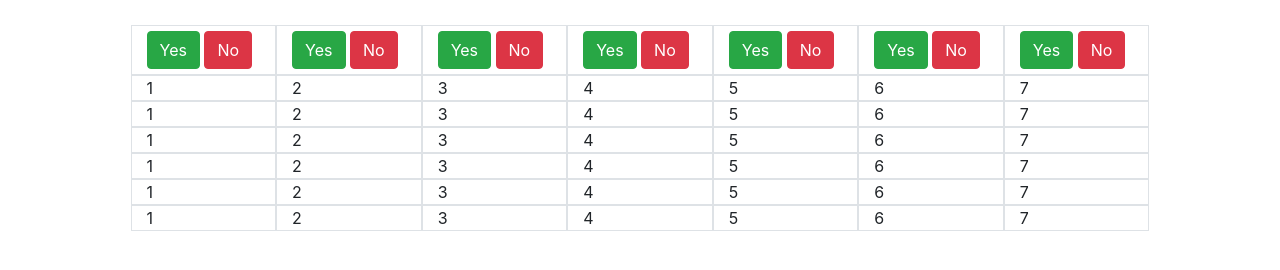
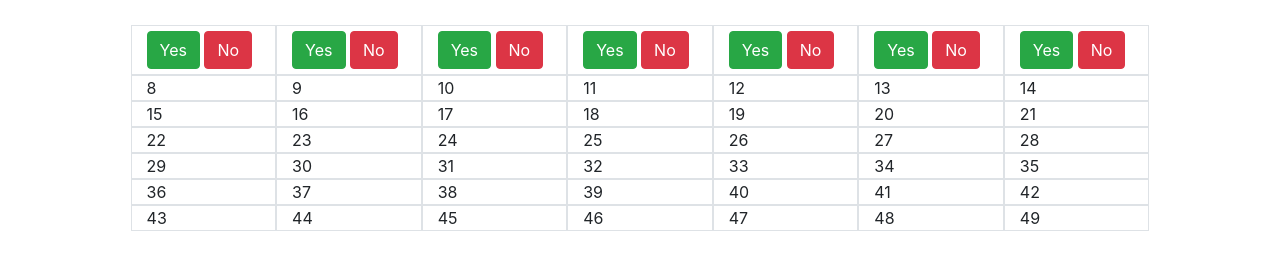
Before and after one commit to kieranwhooley/GoalTracker, a plain HTML site: page goalgridicons.html in a window 1280 px wide. Shown: the part 108-378 px from the top of the page. Drawn offline with nearby package versions, Linux system fonts and the light colour scheme.

Commit message:
Numbered grid boxes

```diff
--- a/goalgridicons.html
+++ b/goalgridicons.html
@@ -68,108 +68,108 @@
         <div class="col-md-4">
     <div class="row">
         <div class="col-md-4"></div> <!-- this column empty -->
-        <div class="col-md-4 border"> 1 </div>
-        <div class="col-md-4 border"> 2 </div>
+        <div class="col-md-4 border"> 8 </div>
+        <div class="col-md-4 border"> 9 </div>
     </div>
 </div>
 
 <div class="col-md-8">
     <div class="row">
-        <div class="col-md-2 border"> 3 </div>
-        <div class="col-md-2 border"> 4 </div>
-        <div class="col-md-2 border"> 5 </div>
-        <div class="col-md-2 border"> 6 </div>
-        <div class="col-md-2 border"> 7 </div>
+        <div class="col-md-2 border"> 10 </div>
+        <div class="col-md-2 border"> 11 </div>
+        <div class="col-md-2 border"> 12 </div>
+        <div class="col-md-2 border"> 13 </div>
+        <div class="col-md-2 border"> 14 </div>
         <div class="col-md-2"></div> <!-- this column empty -->
     </div>
 </div>
         <div class="col-md-4">
     <div class="row">
         <div class="col-md-4"></div> <!-- this column empty -->
-        <div class="col-md-4 border"> 1 </div>
-        <div class="col-md-4 border"> 2 </div>
+        <div class="col-md-4 border"> 15 </div>
+        <div class="col-md-4 border"> 16 </div>
     </div>
 </div>
 
 <div class="col-md-8">
     <div class="row">
-        <div class="col-md-2 border"> 3 </div>
-        <div class="col-md-2 border"> 4 </div>
-        <div class="col-md-2 border"> 5 </div>
-        <div class="col-md-2 border"> 6 </div>
-        <div class="col-md-2 border"> 7 </div>
+        <div class="col-md-2 border"> 17 </div>
+        <div class="col-md-2 border"> 18 </div>
+        <div class="col-md-2 border"> 19 </div>
+        <div class="col-md-2 border"> 20 </div>
+        <div class="col-md-2 border"> 21 </div>
         <div class="col-md-2"></div> <!-- this column empty -->
     </div>
 </div>
          <div class="col-md-4">
     <div class="row">
         <div class="col-md-4"></div> <!-- this column empty -->
-        <div class="col-md-4 border"> 1 </div>
-        <div class="col-md-4 border"> 2 </div>
+        <div class="col-md-4 border"> 22 </div>
+        <div class="col-md-4 border"> 23 </div>
     </div>
 </div>
 
 <div class="col-md-8">
     <div class="row">
-        <div class="col-md-2 border"> 3 </div>
-        <div class="col-md-2 border"> 4 </div>
-        <div class="col-md-2 border"> 5 </div>
-        <div class="col-md-2 border"> 6 </div>
-        <div class="col-md-2 border"> 7 </div>
+        <div class="col-md-2 border"> 24 </div>
+        <div class="col-md-2 border"> 25 </div>
+        <div class="col-md-2 border"> 26 </div>
+        <div class="col-md-2 border"> 27 </div>
+        <div class="col-md-2 border"> 28 </div>
         <div class="col-md-2"></div> <!-- this column empty -->
     </div>
 </div>
          <div class="col-md-4">
     <div class="row">
         <div class="col-md-4"></div> <!-- this column empty -->
-        <div class="col-md-4 border"> 1 </div>
-        <div class="col-md-4 border"> 2 </div>
+        <div class="col-md-4 border"> 29 </div>
+        <div class="col-md-4 border"> 30 </div>
     </div>
 </div>
 
 <div class="col-md-8">
     <div class="row">
-        <div class="col-md-2 border"> 3 </div>
-        <div class="col-md-2 border"> 4 </div>
-        <div class="col-md-2 border"> 5 </div>
-        <div class="col-md-2 border"> 6 </div>
-        <div class="col-md-2 border"> 7 </div>
+        <div class="col-md-2 border"> 31 </div>
+        <div class="col-md-2 border"> 32 </div>
+        <div class="col-md-2 border"> 33 </div>
+        <div class="col-md-2 border"> 34 </div>
+        <div class="col-md-2 border"> 35 </div>
         <div class="col-md-2"></div> <!-- this column empty -->
     </div>
 </div>
          <div class="col-md-4">
     <div class="row">
         <div class="col-md-4"></div> <!-- this column empty -->
-        <div class="col-md-4 border"> 1 </div>
-        <div class="col-md-4 border"> 2 </div>
+        <div class="col-md-4 border"> 36 </div>
+        <div class="col-md-4 border"> 37 </div>
     </div>
 </div>
 
 <div class="col-md-8">
     <div class="row">
-        <div class="col-md-2 border"> 3 </div>
-        <div class="col-md-2 border"> 4 </div>
-        <div class="col-md-2 border"> 5 </div>
-        <div class="col-md-2 border"> 6 </div>
-        <div class="col-md-2 border"> 7 </div>
+        <div class="col-md-2 border"> 38 </div>
+        <div class="col-md-2 border"> 39 </div>
+        <div class="col-md-2 border"> 40 </div>
+        <div class="col-md-2 border"> 41 </div>
+        <div class="col-md-2 border"> 42 </div>
         <div class="col-md-2"></div> <!-- this column empty -->
     </div>
 </div>
          <div class="col-md-4">
     <div class="row">
         <div class="col-md-4"></div> <!-- this column empty -->
-        <div class="col-md-4 border"> 1 </div>
-        <div class="col-md-4 border"> 2 </div>
+        <div class="col-md-4 border"> 43 </div>
+        <div class="col-md-4 border"> 44 </div>
     </div>
 </div>
 
 <div class="col-md-8">
     <div class="row">
-        <div class="col-md-2 border"> 3 </div>
-        <div class="col-md-2 border"> 4 </div>
-        <div class="col-md-2 border"> 5 </div>
-        <div class="col-md-2 border"> 6 </div>
-        <div class="col-md-2 border"> 7 </div>
+        <div class="col-md-2 border"> 45 </div>
+        <div class="col-md-2 border"> 46 </div>
+        <div class="col-md-2 border"> 47 </div>
+        <div class="col-md-2 border"> 48 </div>
+        <div class="col-md-2 border"> 49 </div>
         <div class="col-md-2"></div> <!-- this column empty -->
     </div>
 </div>
```
